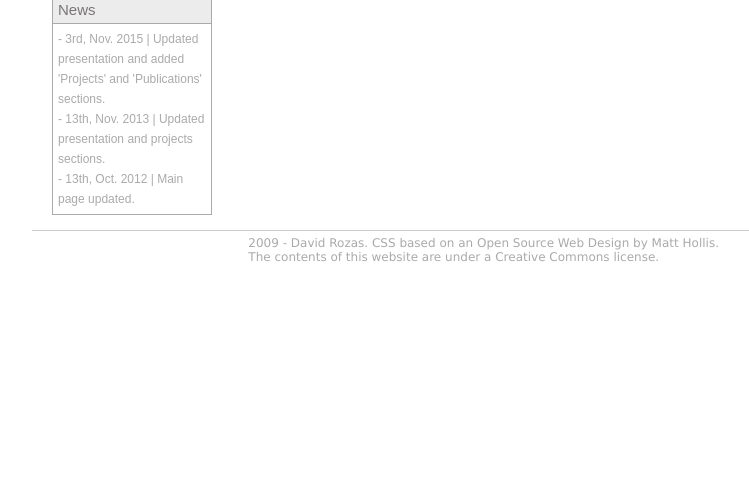
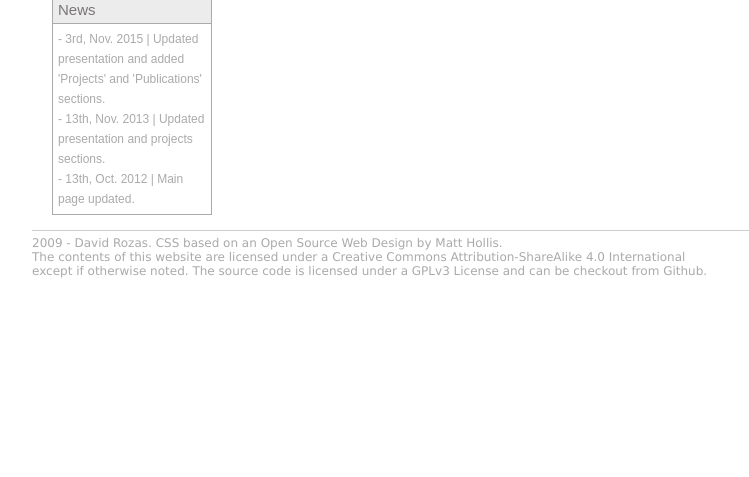
Before and after one commit to drozas/davidrozas.com, a PHP site: page /blog.php?set_language=1 in a window 1280 px wide. Shown: the part 282-759 px from the top of the page, without its empty margins (233-982 px from the left). Run offline with PHP 8.4, Linux system fonts and the light colour scheme; some libraries are stand-ins or nearby versions.

Commit message:
Updating footer

```diff
--- a/content.php
+++ b/content.php
@@ -166,7 +166,9 @@
 		//<p class=\"left\">| <a href=\"http://jigsaw.w3.org/css-validator/\" target=\"_blank\">CSS</a> | <a href=\"http://validator.w3.org/check?uri=referer\" target=\"_blank\">XHTML 1.1</a> |</p>
 		"<p class=\"right\">2009 - <a href=\"mailto:david.rozas@gmail.com\">David Rozas</a>.
 		CSS based on an Open Source Web Design by <a href = \"http://www.oswd.org/user/profile/id/8572\" target=\"_blank\">Matt Hollis</a>.<br />
-		The contents of this website are under a <a href=\"http://creativecommons.org/licenses/by/2.5/es/deed.en\" target=\"_blank\">Creative Commons</a> license. </p>
+		The contents of this website are licensed under a <a href=\"http://creativecommons.org/licenses/by-sa/4.0/\">Creative Commons Attribution-ShareAlike 4.0 International</a> except if otherwise noted.
+		The source code is licensed under a <a href=\"http://www.gnu.org/licenses/gpl.html\" rel=\"license\"> GPLv3 License</a>
+        and can <a href=\"https://github.com/drozas/davidrozas.com\" rel=\"github-repo\">be checkout from Github</a>.</p>
 
 		<p>&nbsp;</p>
 		</div> <!-- end footer -->
```
